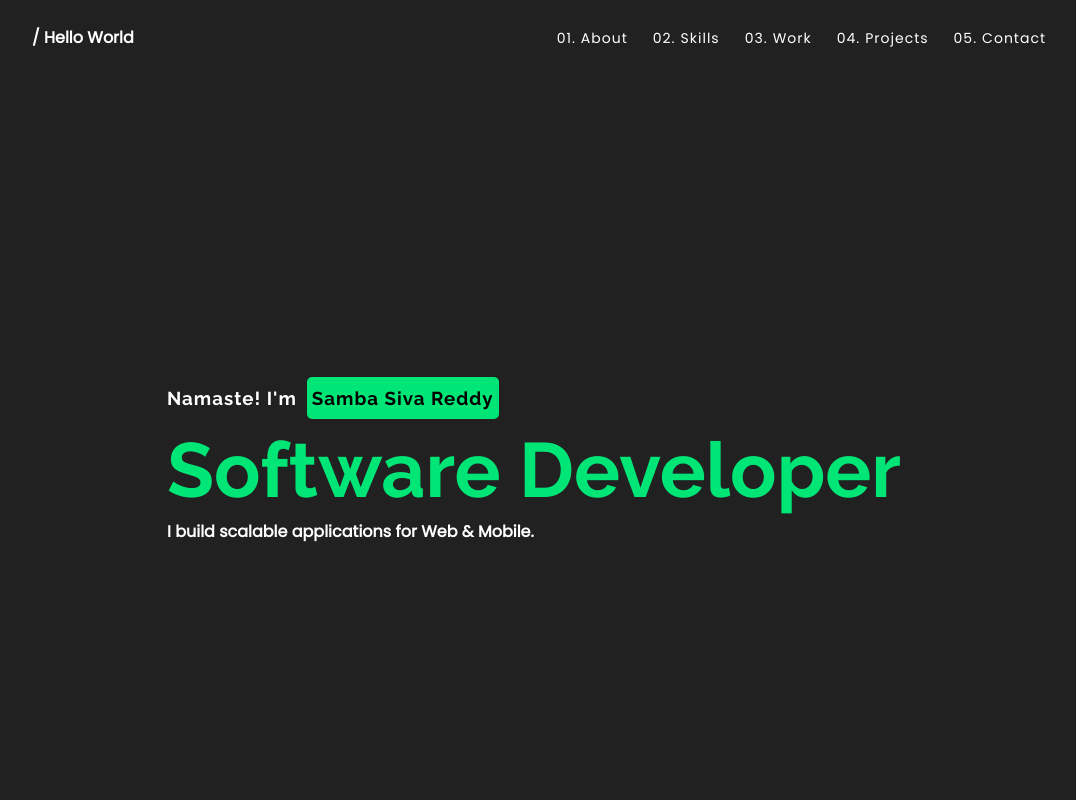
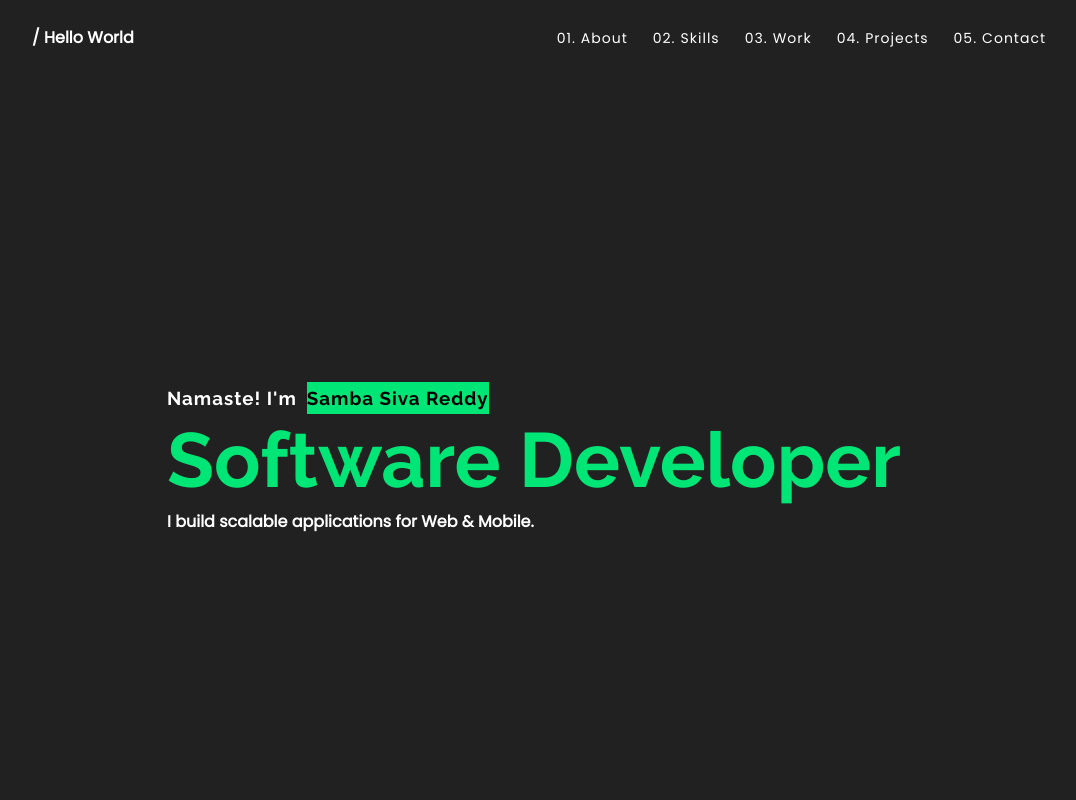
Before and after one commit to sambasivareddy-ch/sambasiva, a React (Create React App) app: page / in a window 1280 px wide. Shown: the top 800 px of the page, without its empty margins (106-1182 px from the left). Built offline with nearby package versions, Linux system fonts and the light colour scheme.

Commit message:
Removed typed animation

```diff
--- a/src/styles/page.module.css
+++ b/src/styles/page.module.css
@@ -27,9 +27,6 @@
   color: #000;
   font-family: var(--font-family-raleway);
   background-color: #00e676;
-  padding: 5px;
-  border-radius: 5px;
-  margin: 5px 0;
 }
 
 .my-role {
```
